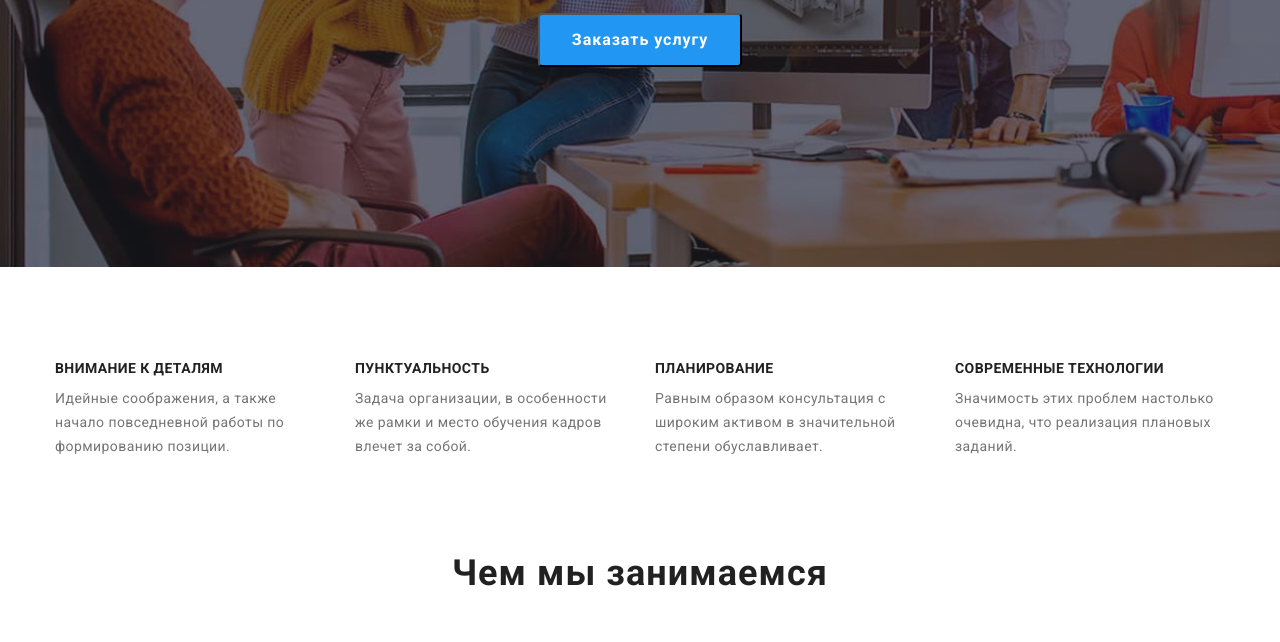
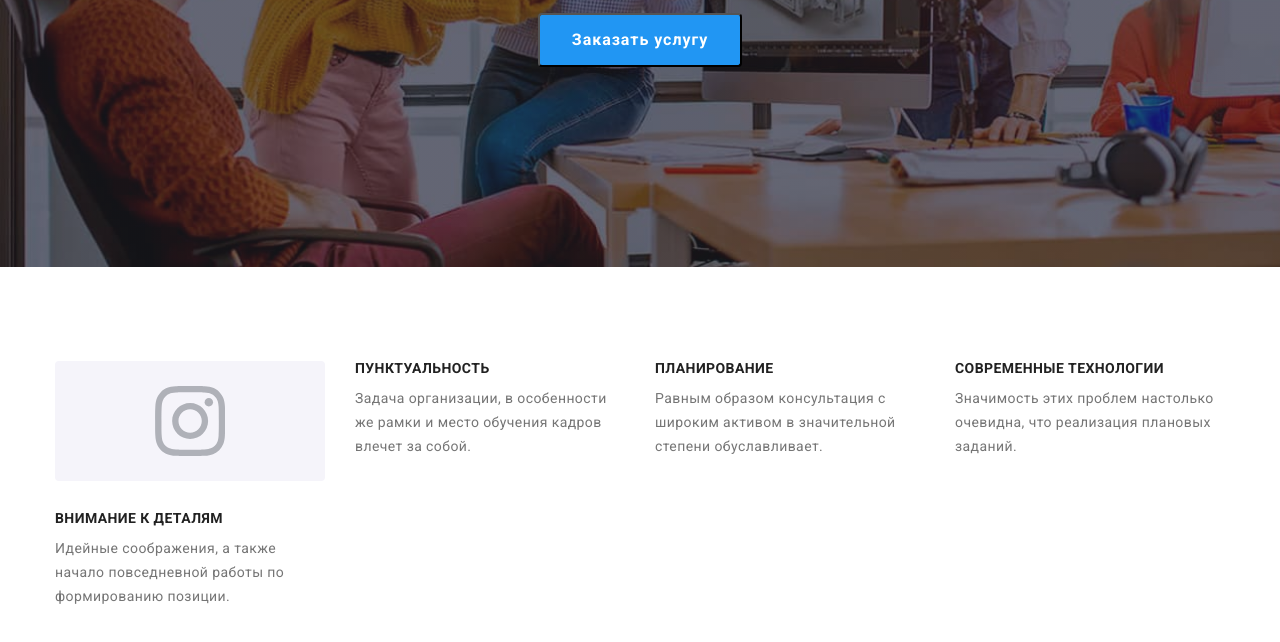
Before and after one commit to Yevhenyi/goit-markup-hw-04, a plain HTML site: page index.html in a window 1280 px wide. Shown: the part 417-1059 px from the top of the page. Drawn offline with nearby package versions, Linux system fonts and the light colour scheme.

Commit message:
main-icon

```diff
--- a/css/styles.css
+++ b/css/styles.css
@@ -183,7 +183,7 @@ img {
   padding-bottom: 0;
 }
 
-/* .main-icon {
+.main-icon {
   width: 270px;
   height: 120px;
   display: flex;
@@ -192,7 +192,7 @@ img {
   background: #f5f4fa;
   border-radius: 4px;
   margin-bottom: 30px;
-} */
+}
 
 .main-top-text {
   margin-top: 0;
--- a/index.html
+++ b/index.html
@@ -60,13 +60,13 @@
           <h2 hidden>Нас выбирают за</h2>
           <ul class="main-list list">
             <li class="main-item">
-              <!-- <div class="main-icon">
+              <div class="main-icon">
                       <svg class="author-soc-icon" width="70" height="70">
                         <use
                           href="./images/icons.svg#icon-instagram"
                         ></use>
                       </svg>
-              </div> -->
+              </div>
               <h3 class="main-top-text">Внимание к деталям</h3>
               <p class="main-text">
                 Идейные соображения, а также начало повседневной работы по
```
